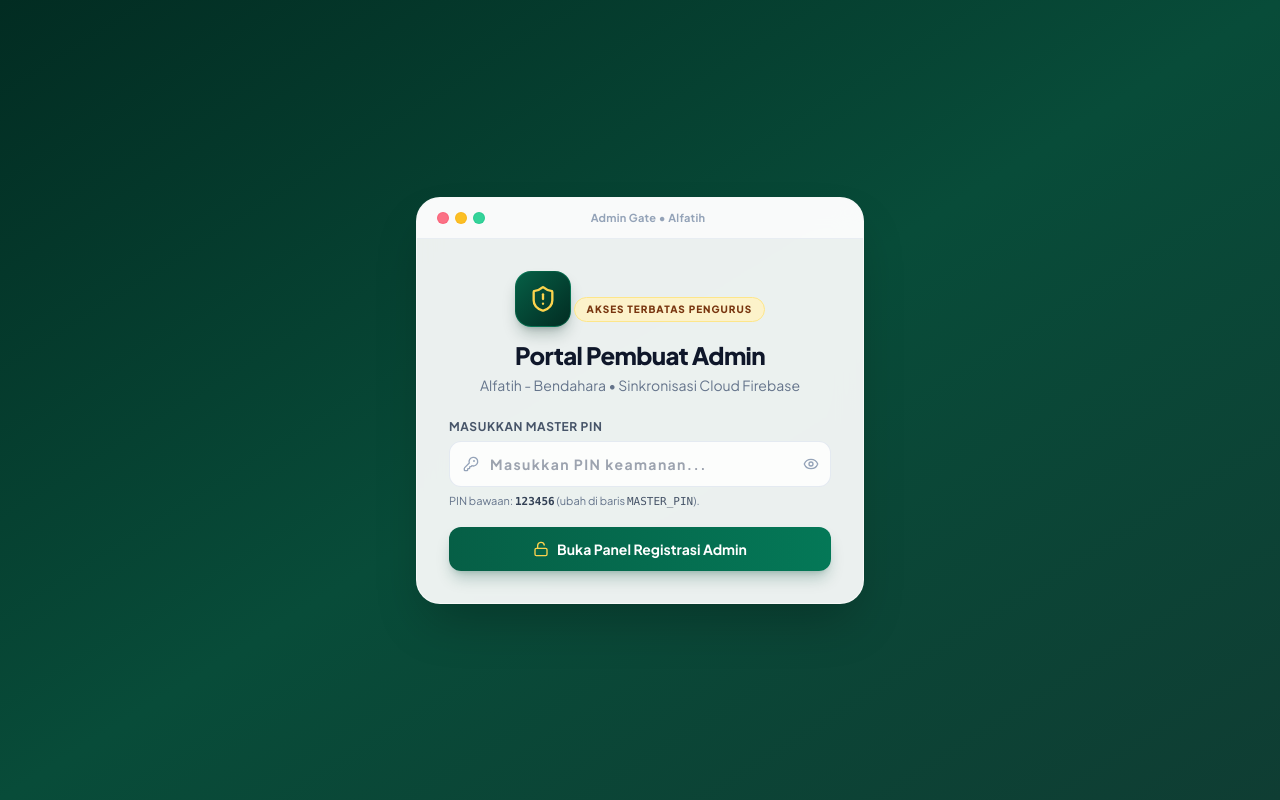
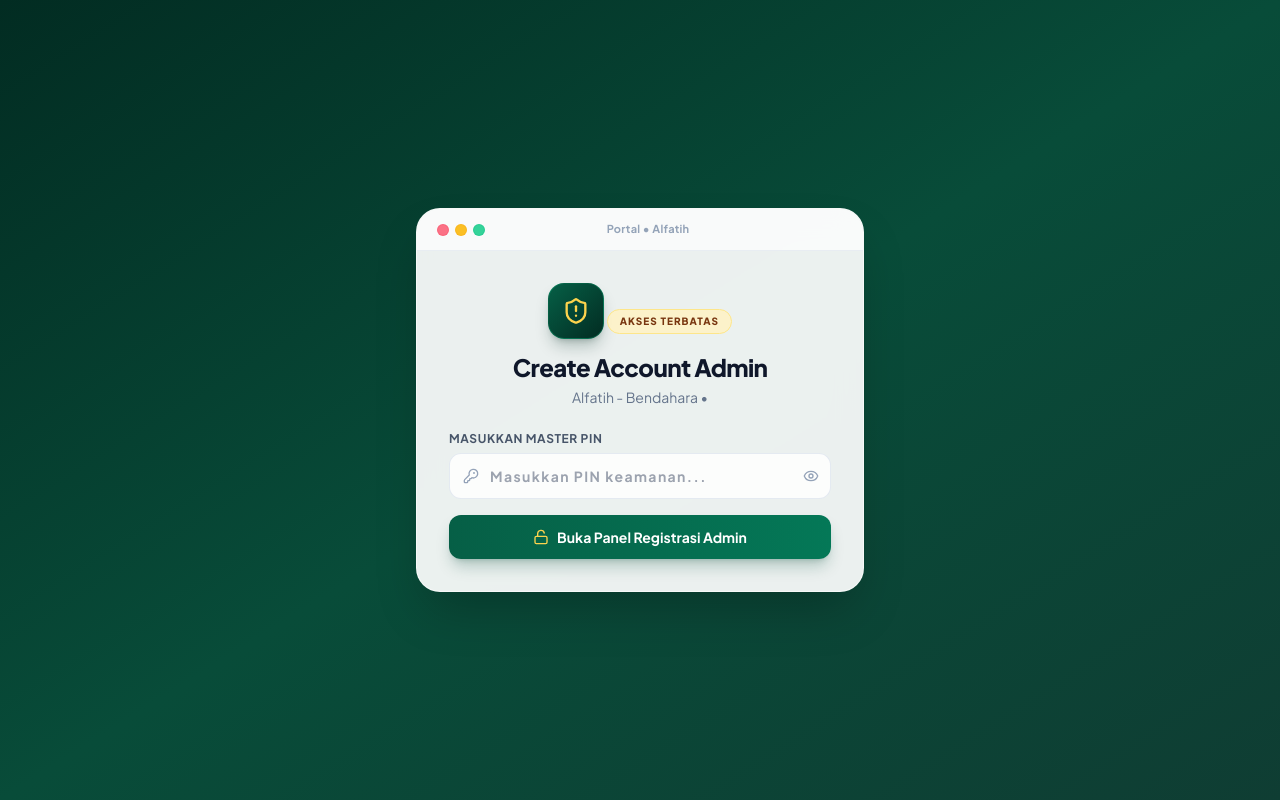
Before and after one commit to NURUL-999/bendahara-pondok-alfatih, a plain HTML site: page portal-admin.html in a window 1280 px wide. Drawn offline with nearby package versions, Linux system fonts and the light colour scheme.

Commit message:
Update portal-admin.html

```diff
--- a/portal-admin.html
+++ b/portal-admin.html
@@ -72,7 +72,7 @@
           <span class="w-3 h-3 rounded-full bg-amber-400 border border-amber-500/30"></span>
           <span class="w-3 h-3 rounded-full bg-emerald-400 border border-emerald-500/30"></span>
         </div>
-        <span class="text-[11px] font-bold text-slate-400 tracking-wide">Admin Gate &bull; Alfatih</span>
+        <span class="text-[11px] font-bold text-slate-400 tracking-wide">Portal &bull; Alfatih</span>
         <span class="w-8"></span>
       </div>
 
@@ -82,10 +82,10 @@
             <i data-lucide="shield-alert" class="w-7 h-7"></i>
           </div>
           <span class="inline-block text-[10px] font-extrabold uppercase tracking-widest px-3 py-1 rounded-full bg-amber-100/90 text-amber-900 border border-amber-200 mb-2">
-            Akses Terbatas Pengurus
+            Akses Terbatas
           </span>
-          <h1 class="text-xl sm:text-2xl font-extrabold text-slate-900 tracking-tight">Portal Pembuat Admin</h1>
-          <p class="text-xs sm:text-sm text-slate-500 mt-1">Alfatih - Bendahara &bull; Sinkronisasi Cloud Firebase</p>
+          <h1 class="text-xl sm:text-2xl font-extrabold text-slate-900 tracking-tight">Create Account Admin</h1>
+          <p class="text-xs sm:text-sm text-slate-500 mt-1">Alfatih - Bendahara &bull; </p>
         </div>
 
         <form onsubmit="verifyMasterPin(event)" class="space-y-4">
@@ -100,9 +100,7 @@
                 <i data-lucide="eye" class="w-4 h-4"></i>
               </button>
             </div>
-            <p class="text-[11px] text-slate-500 mt-1.5">
-              PIN bawaan: <code class="font-bold text-slate-700">123456</code> (ubah di baris <code class="text-slate-600">MASTER_PIN</code>).
-            </p>
+
           </div>
 
           <button type="submit"
```
